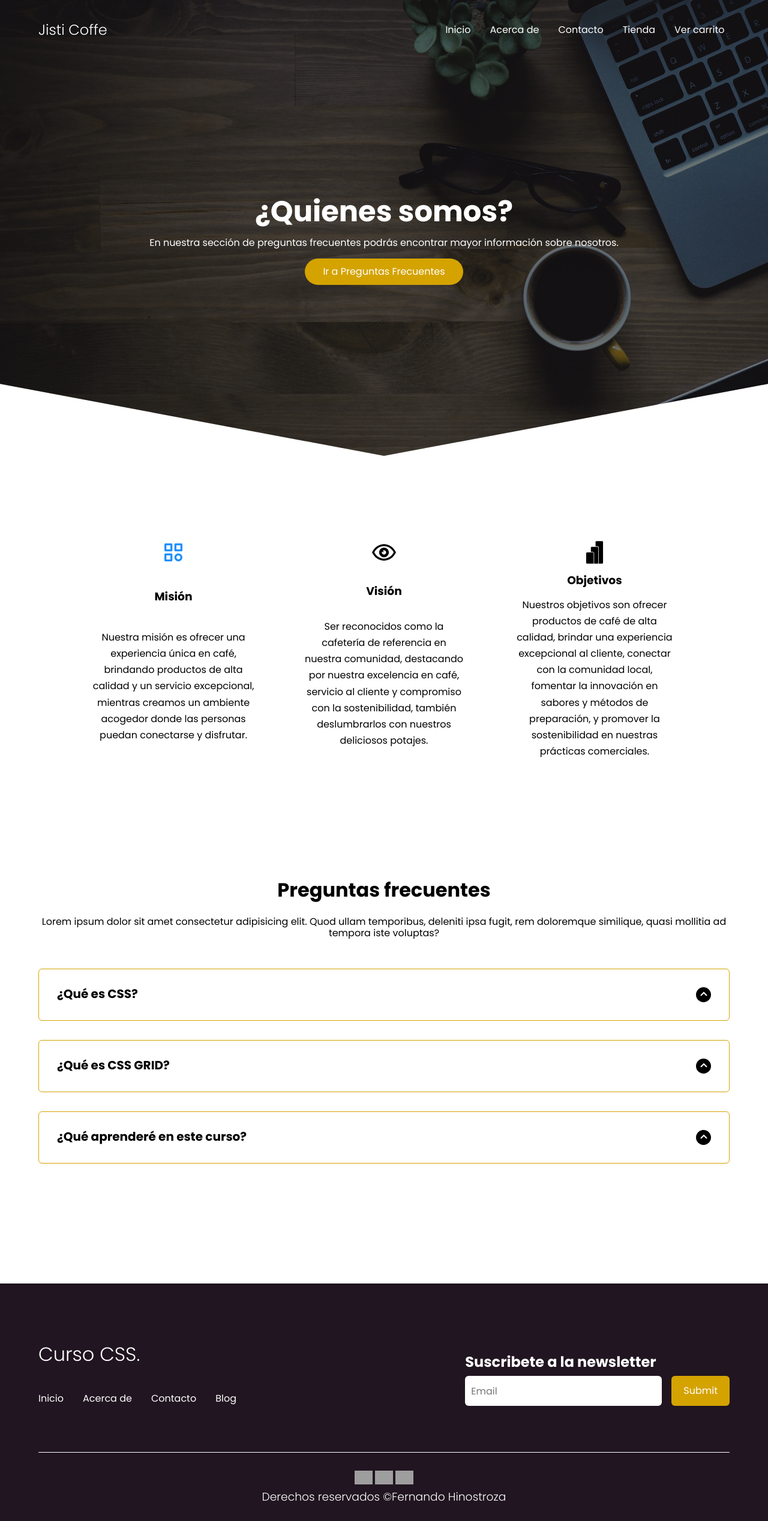
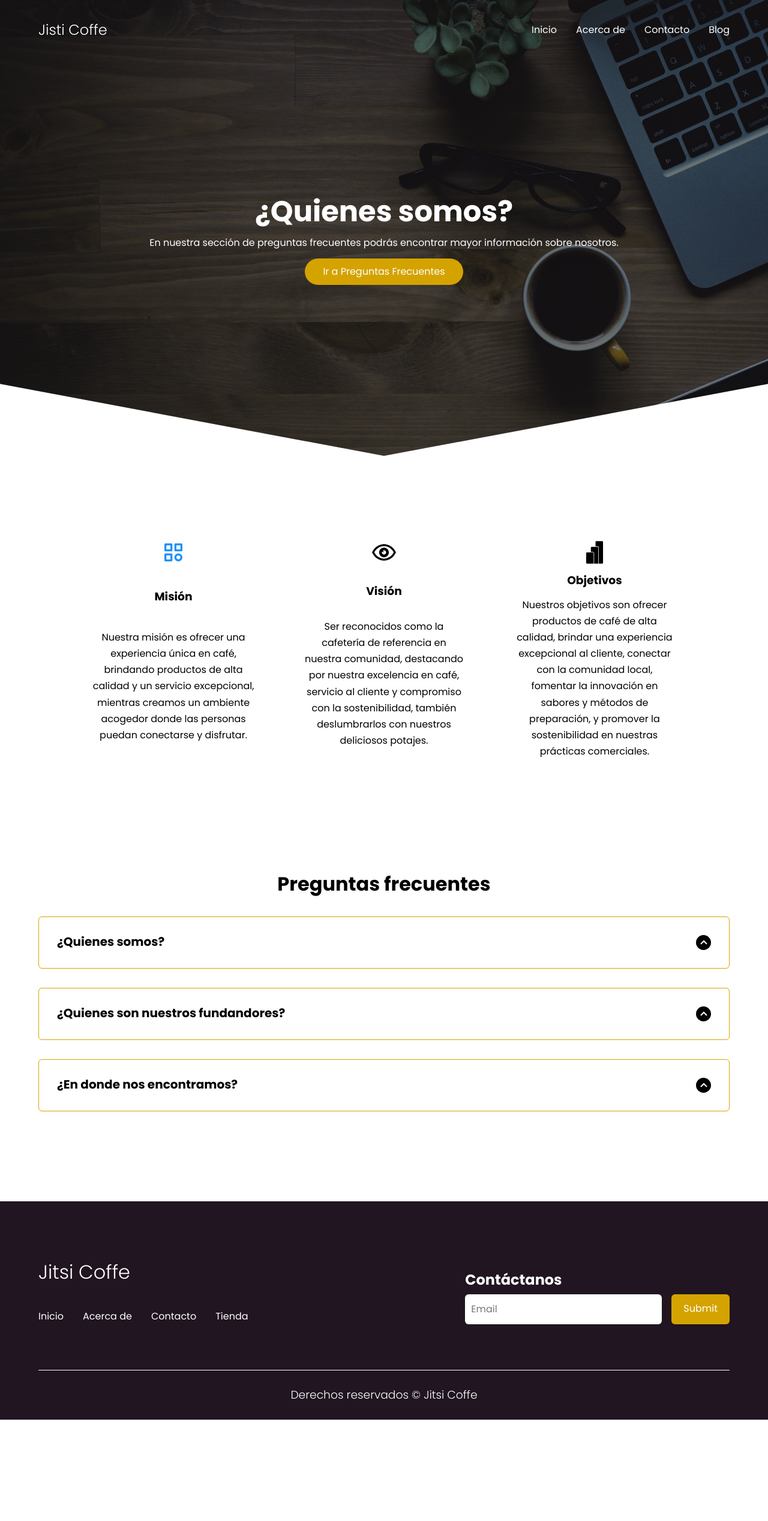
Before and after one commit to magabri3la/coffee-shop, a PHP site: page /nosotros.php in a window 1280 px wide. Shown: the whole page at 60% size. After the commit the page ends 2367 px from the top, so only its background shows below. Run offline with PHP 8.4, Linux system fonts and the light colour scheme; data that the repository does not hold is empty; grey boxes are pictures that could not be loaded.

Commit message:
update copys conocenos, add terminar_compra logica

```diff
--- a/contacto.php
+++ b/contacto.php
@@ -7,7 +7,7 @@
     <link rel="stylesheet" href="styles/stylesContacto.css">
     <link rel="stylesheet" href="styles/styleshome.css">
 
-    <title>Contacto</title>
+    <title>Jitsi Coffee - Contacto</title>
     <!--FONTAWESOME CODE-->
     <link rel="stylesheet" href="https://use.fontawesome.com/releases/v5.8.1/css/all.css" crossorigin="anonymous">
     <!--ANIMATE CSS-->
--- a/header.php
+++ b/header.php
@@ -11,7 +11,7 @@
 
     <link rel="stylesheet" href="styles/styleshome.css">
 
-    <title>Contacto</title>
+    <title>Jitsi Coffee</title>
     <!--FONTAWESOME CODE-->
     <link rel="stylesheet" href="https://use.fontawesome.com/releases/v5.8.1/css/all.css" crossorigin="anonymous">
     <!--ANIMATE CSS-->
--- a/nosotros.php
+++ b/nosotros.php
@@ -5,12 +5,13 @@
     <meta charset="UTF-8">
     <meta http-equiv="X-UA-Compatible" content="IE=edge">
     <meta name="viewport" content="width=device-width, initial-scale=1.0">
-    <title>Curso CSS</title>
+    <title>Jitsi Coffee</title>
     <link rel="stylesheet" href="./styles/normalize.css">
     <link rel="stylesheet" href="./styles/stylesnosotros.css">
     <!--AMIMATE CSS-->
     <link rel="stylesheet" href="https://cdnjs.cloudflare.com/ajax/libs/animate.css/4.1.1/animate.min.css" />
 </head>
+
 
 <body>
     <header class="hero">
@@ -20,28 +21,18 @@
             </div>
             <ul class="nav__link nav__link--menu">
                 <li class="nav__items">
-                    <a href="home.php" class="nav__links">Inicio</a>
+                    <a href="home.html" class="nav__links">Inicio</a>
                 </li>
                 <li class="nav__items">
-                    <a href="nosotros.php" class="nav__links">Acerca de</a>
+                    <a href="nosotros.html" class="nav__links">Acerca de</a>
                 </li>
                 <li class="nav__items">
-                    <a href="contacto.php" class="nav__links">Contacto</a>
+                    <a href="contacto.html" class="nav__links">Contacto</a>
                 </li>
                 <li class="nav__items">
-                    <a href="tienda.php" class="nav__links">Tienda</a>
+                    <a href="#" class="nav__links">Blog</a>
                 </li>
-                <li class="nav__items">
-                    <a href="ver_carrito.php" class="nav__links">
-                        Ver carrito <?php
-                                        include_once "funciones.php";
-                                        $conteo = count(obtenerIdsDeProductosEnCarrito());
-                                        if ($conteo > 0) {
-                                            printf("(%d)", $conteo);
-                                        }
-                                        ?>&nbsp;<i class="fa fa-shopping-cart"></i>
-                    </a>
-                </li>
+
                 <img src="./img/close.svg" alt="" class="nav__close">
             </ul>
             <div class="nav__menu">
@@ -58,22 +49,28 @@
 
     <main>
         <section class="container about">
-             <div class="about__main">
+            <div class="about__main">
                 <article class="about__icons">
                     <img src="./img/shapes.svg" class="about__icon">
                     <h3 class="about__title">Misión</h3>
-                    <p class="about__paragraph">Nuestra misión es ofrecer una experiencia única en café, brindando productos de alta calidad y un servicio excepcional, mientras creamos un ambiente acogedor donde las personas puedan conectarse y disfrutar.</p>
+                    <p class="about__paragraph">Nuestra misión es ofrecer una experiencia única en café, brindando
+                        productos de alta calidad y un servicio excepcional, mientras creamos un ambiente acogedor donde
+                        las personas puedan conectarse y disfrutar.</p>
                 </article>
                 <article class="about__icons">
                     <img src="./img/eye-3-svgrepo-com.svg" class="about__icon">
                     <h3 class="about__title">Visión</h3>
-                    <p class="about__paragraph">Ser reconocidos como la cafetería de referencia en nuestra comunidad, destacando por nuestra excelencia en café, servicio al cliente y compromiso con la sostenibilidad, también deslumbrarlos con nuestros deliciosos potajes.</p>
+                    <p class="about__paragraph">Ser reconocidos como la cafetería de referencia en nuestra comunidad,
+                        destacando por nuestra excelencia en café, servicio al cliente y compromiso con la
+                        sostenibilidad, también deslumbrarlos con nuestros deliciosos potajes.</p>
                 </article>
                 <article class="about__icons">
                     <img src="./img/powerbi-svgrepo-com.svg" alt="" class="about__icon">
                     <h3 class="about__title">Objetivos</h3>
                     <p class="about__paragraph">
-                        Nuestros objetivos son ofrecer productos de café de alta calidad, brindar una experiencia excepcional al cliente, conectar con la comunidad local, fomentar la innovación en sabores y métodos de preparación, y promover la sostenibilidad en nuestras prácticas comerciales.</p>
+                        Nuestros objetivos son ofrecer productos de café de alta calidad, brindar una experiencia
+                        excepcional al cliente, conectar con la comunidad local, fomentar la innovación en sabores y
+                        métodos de preparación, y promover la sostenibilidad en nuestras prácticas comerciales.</p>
                 </article>
 
             </div>
@@ -83,49 +80,46 @@
 
         <section class="questions container" id="pfrecuentes">
             <h2 class="subtitle">Preguntas frecuentes</h2>
-            <p class="questions__paragraph">Lorem ipsum dolor sit amet consectetur adipisicing elit. Quod ullam
-                temporibus, deleniti ipsa fugit, rem doloremque similique, quasi mollitia ad tempora iste voluptas?</p>
+
             <section class="questions__container">
                 <article class="questions__padding">
                     <div class="questions__answer">
-                        <h3 class="questions__title">¿Qué es CSS?
+                        <h3 class="questions__title">¿Quienes somos?
                             <span class="questions__arrow">
                                 <img src="./img/arrow.svg" alt="" class="questions__img">
                             </span>
                         </h3>
-                        <p class="questions__show">Lorem ipsum, dolor sit amet consectetur adipisicing elit. Beatae hic
-                            voluptates ipsa libero facilis sed numquam cupiditate veniam sunt. Quo, vero! Fugiat ipsa,
-                            debitis placeat nihil quasi repellat nulla dolores numquam nam soluta saepe est possimus
-                            suscipit modi tenetur? Deserunt eaque officiis quibusdam excepturi? Provident tempore
-                            impedit illum? Exercitationem, commodi?</p>
+                        <p class="questions__show">Somos una cadena de cafeterías fundada en el año 2019, nos destacamos por la pasión de
+                            brindar a los amantes del café una experiencia única y auténtica. Con sede en una
+                            encantadora cafetería en el corazón de la ciudad, Jitsi Coffee se ha convertido en un
+                            destino popular para aquellos que buscan disfrutar de una taza de café excepcional en un
+                            ambiente acogedor.</p>
                     </div>
                 </article>
                 <article class="questions__padding">
                     <div class="questions__answer">
-                        <h3 class="questions__title">¿Qué es CSS GRID?
+                        <h3 class="questions__title">¿Quienes son nuestros fundandores?
                             <span class="questions__arrow">
                                 <img src="./img/arrow.svg" alt="" class="questions__img">
                             </span>
                         </h3>
-                        <p class="questions__show">Lorem ipsum, dolor sit amet consectetur adipisicing elit. Beatae hic
-                            voluptates ipsa libero facilis sed numquam cupiditate veniam sunt. Quo, vero! Fugiat ipsa,
-                            debitis placeat nihil quasi repellat nulla dolores numquam nam soluta saepe est possimus
-                            suscipit modi tenetur? Deserunt eaque officiis quibusdam excepturi? Provident tempore
-                            impedit illum? Exercitationem, commodi?</p>
+                        <p class="questions__show"><b>Nuestros fundadores son:</b><br>
+                        Maria Gabriela Lopez Aponte<br>
+                        Carlos Fernando Hinostroza Palian<br>
+                        Davier Alejandro Lopez<br> </p>
                     </div>
                 </article>
                 <article class="questions__padding">
                     <div class="questions__answer">
-                        <h3 class="questions__title">¿Qué aprenderé en este curso?
+                        <h3 class="questions__title">¿En donde nos encontramos?
                             <span class="questions__arrow">
                                 <img src="./img/arrow.svg" alt="" class="questions__img">
                             </span>
                         </h3>
-                        <p class="questions__show">Lorem ipsum, dolor sit amet consectetur adipisicing elit. Beatae hic
-                            voluptates ipsa libero facilis sed numquam cupiditate veniam sunt. Quo, vero! Fugiat ipsa,
-                            debitis placeat nihil quasi repellat nulla dolores numquam nam soluta saepe est possimus
-                            suscipit modi tenetur? Deserunt eaque officiis quibusdam excepturi? Provident tempore
-                            impedit illum? Exercitationem, commodi?</p>
+                        <p class="questions__show"> <b>Tenemos locales en:</b> <br>
+                            Av. La Molina 232<br>
+                        Av. Arequia 544<br>
+                        Av. San Luis 232</p>
                     </div>
                 </article>
             </section>
@@ -135,24 +129,24 @@
     <footer class="footer">
         <section class="footer__container container">
             <nav class="nav nav--footer">
-                <h2 class="footer__title">Curso CSS.</h2>
+                <h2 class="footer__title">Jitsi Coffe</h2>
                 <ul class="nav__link nav__link--footer">
                     <li class="nav__items">
-                        <a href="#" class="nav__links">Inicio</a>
+                        <a href="home.php" class="nav__links">Inicio</a>
                     </li>
                     <li class="nav__items">
-                        <a href="#" class="nav__links">Acerca de</a>
+                        <a href="nosotros.php" class="nav__links">Acerca de</a>
                     </li>
                     <li class="nav__items">
-                        <a href="#" class="nav__links">Contacto</a>
+                        <a href="contacto.php" class="nav__links">Contacto</a>
                     </li>
                     <li class="nav__items">
-                        <a href="#" class="nav__links">Blog</a>
+                        <a href="tienda.php" class="nav__links">Tienda</a>
                     </li>
                 </ul>
             </nav>
             <form class="footer__form" action="https://formspree.io/f/mrgvgkpp" method="POST">
-                <h2 class="footer__newsletter">Suscribete a la newsletter</h2>
+                <h2 class="footer__newsletter">Contáctanos</h2>
                 <div class="footer__inputs">
                     <input type="email" placeholder="Email" class="footer__input" name="_replyto">
                     <input type="submit" placeholder="Registrate" class="footer__submit" type="submit">
@@ -160,12 +154,7 @@
             </form>
         </section>
         <section class="footer__copy container">
-            <div class="footer__social">
-                <a href="#" class="footer__icons"> <img src="./imagenes/facebook.svg" class="footer__img" alt=""></a>
-                <a href="#" class="footer__icons"> <img src="./imagenes/twitter.svg" class="footer__img" alt=""></a>
-                <a href="#" class="footer__icons"> <img src="./imagenes/youtube.svg" class="footer__img" alt=""></a>
-            </div>
-            <h3 class="footer__copyright">Derechos reservados &copy;Fernando Hinostroza </h3>
+            <h3 class="footer__copyright">Derechos reservados &copy; Jitsi Coffe </h3>
         </section>
     </footer>
     <script src="./js/slider.js"></script>
--- a/styles/styleshome.css
+++ b/styles/styleshome.css
@@ -133,6 +133,9 @@ body {
 
 /*ABOUT */
 
+.white {
+    color: #FFFFFF !important;
+}
 
 .about {
     text-align: center;
--- a/styles/stylesnosotros.css
+++ b/styles/stylesnosotros.css
@@ -329,12 +329,13 @@ span{
 /*Questions*/
 .questions{
     text-align: center;
+    padding-top: 90px;
 }
 .questions__container{
     display: grid;
     gap: 2em;
-    padding-top: 50px;
-    padding-bottom: 100px;
+    padding-top: 10px;
+    padding-bottom: 50px;
 
 }
 .questions__padding{
```
Also changed, not shown: home.php (+10 -16 lines), terminar_compra.php (+20 -3 lines), ver_carrito.php (+2 -5 lines).
